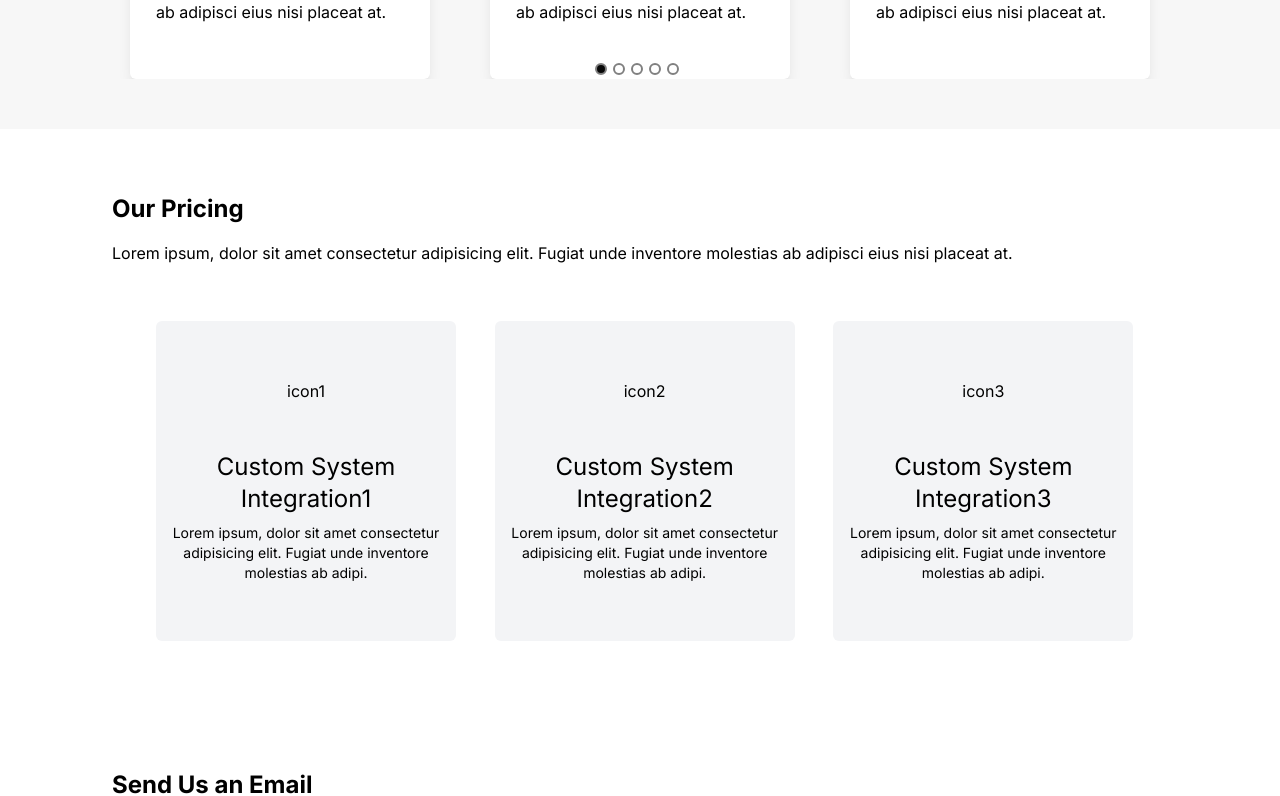
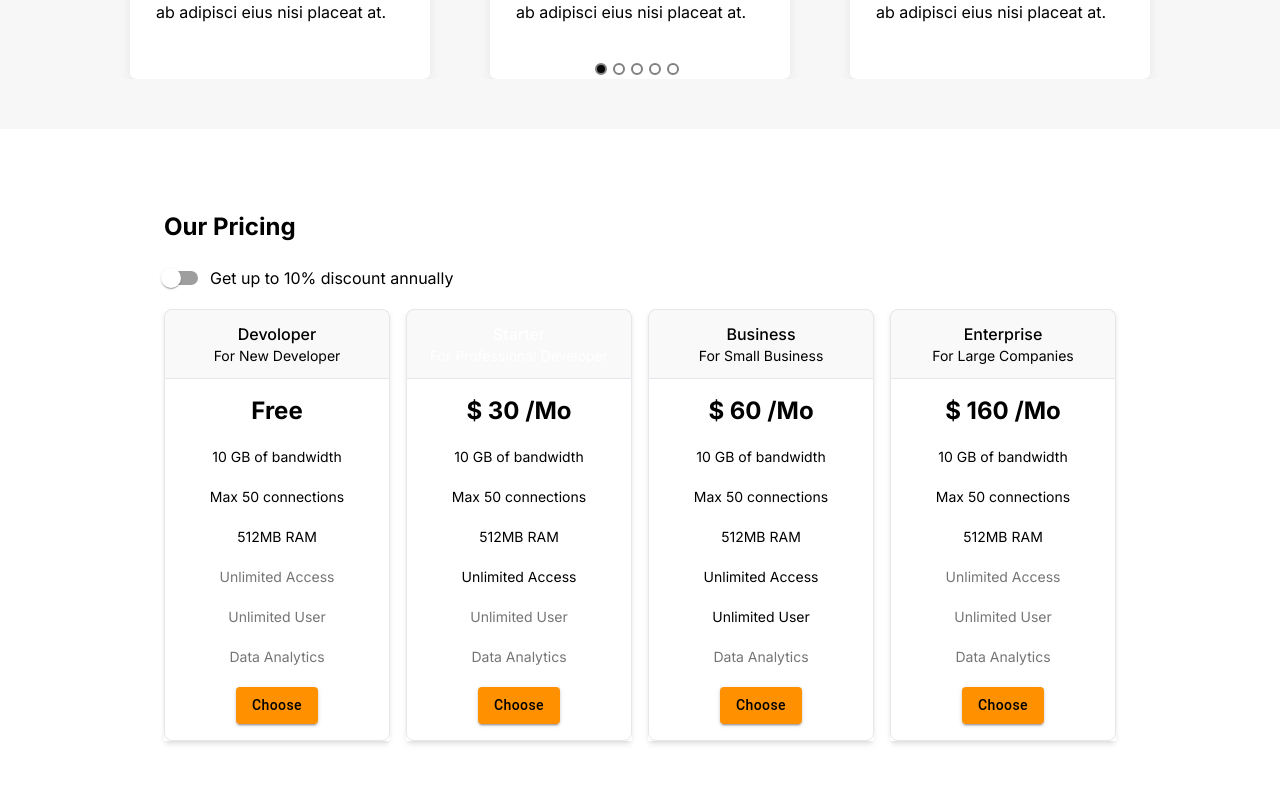
Before and after one commit to 2625-glitch/LandingPage, a React app: page /home in a window 1280 px wide. Shown: the part 2545-3341 px from the top of the page. Built offline with nearby package versions, Linux system fonts and the light colour scheme; the HTML template or start-up script is replaced by a standard one.

Commit message:
Added Pricing Component

```diff
--- /dev/null
+++ b/src/components/ParagraphItem.tsx
@@ -0,0 +1,15 @@
+import React from "react";
+
+// type ParagraphItemProps={
+//   info:stirng
+// }
+
+const ParagraphItem = ({ info, isActive }) => {
+  return (
+    <p className={`text-sm ${isActive ? "text-[#000000]" : "text-[#757575]"}`}>
+      {info}
+    </p>
+  );
+};
+
+export default ParagraphItem;
--- a/src/components/Pricing.jsx
+++ b/src/components/Pricing.jsx
@@ -1,31 +1,150 @@
-import React from 'react'
+import React, { useState } from "react";
+import Switch from "@mui/material/Switch";
+import PricingCard from "./PricingCard";
 
 const Pricing = () => {
-    const services = [
-        {id:1 , title: "Custom System Integration1" , desc: "Lorem ipsum, dolor sit amet consectetur adipisicing elit. Fugiat unde inventore molestias ab adipi." , image:"icon1"},
-        {id:2 , title: "Custom System Integration2" , desc: "Lorem ipsum, dolor sit amet consectetur adipisicing elit. Fugiat unde inventore molestias ab adipi." , image:"icon2"},
-        {id:3 , title: "Custom System Integration3" , desc: "Lorem ipsum, dolor sit amet consectetur adipisicing elit. Fugiat unde inventore molestias ab adipi." , image:"icon3"}
-    ]
+  const [switchState, setSwitchState] = useState(false);
+
+  const handleSwitchChange = () => {
+    setSwitchState(!switchState);
+  };
+
+  const services = [
+    {
+      role: "Devoloper",
+      description: "For New Developer",
+      price: "Free",
+      bandwidth: {
+        info: "10 GB of bandwidth",
+        isActive: true,
+      },
+      connections: {
+        info: "Max 50 connections",
+        isActive: true,
+      },
+      ram: {
+        info: "512MB RAM",
+        isActive: true,
+      },
+      access: {
+        info: "Unlimited Access",
+        isActive: false,
+      },
+      user: {
+        info: "Unlimited User",
+        isActive: false,
+      },
+      data: {
+        info: "Data Analytics",
+        isActive: false,
+      },
+    },
+    {
+      role: "Starter",
+      description: "For Professional Developer",
+      price: "30",
+      bandwidth: {
+        info: "10 GB of bandwidth",
+        isActive: true,
+      },
+      connections: {
+        info: "Max 50 connections",
+        isActive: true,
+      },
+      ram: {
+        info: "512MB RAM",
+        isActive: true,
+      },
+      access: {
+        info: "Unlimited Access",
+        isActive: true,
+      },
+      user: {
+        info: "Unlimited User",
+        isActive: false,
+      },
+      data: {
+        info: "Data Analytics",
+        isActive: false,
+      },
+    },
+    {
+      role: "Business",
+      description: "For Small Business",
+      price: "60",
+      bandwidth: {
+        info: "10 GB of bandwidth",
+        isActive: true,
+      },
+      connections: {
+        info: "Max 50 connections",
+        isActive: true,
+      },
+      ram: {
+        info: "512MB RAM",
+        isActive: true,
+      },
+      access: {
+        info: "Unlimited Access",
+        isActive: true,
+      },
+      user: {
+        info: "Unlimited User",
+        isActive: true,
+      },
+      data: {
+        info: "Data Analytics",
+        isActive: false,
+      },
+    },
+    {
+      role: "Enterprise",
+      description: "For Large Companies",
+      price: "160",
+      bandwidth: {
+        info: "10 GB of bandwidth",
+        isActive: true,
+      },
+      connections: {
+        info: "Max 50 connections",
+        isActive: true,
+      },
+      ram: {
+        info: "512MB RAM",
+        isActive: true,
+      },
+      access: {
+        info: "Unlimited Access",
+        isActive: false,
+      },
+      user: {
+        info: "Unlimited User",
+        isActive: false,
+      },
+      data: {
+        info: "Data Analytics",
+        isActive: false,
+      },
+    },
+  ];
   return (
-    <div className='md:px-28 px-6 py-16 max-w-screen-2xl mx-auto' id='pricing'>
-        <div>
-            <h2 className='text-2xl font-bold mb-4'>Our Pricing</h2>
-            <p>
-            Lorem ipsum, dolor sit amet consectetur adipisicing elit. Fugiat unde inventore molestias ab adipisci eius nisi placeat at.
-            </p>
+    <div className="px-[100px] py-[50px]">
+      <div className="md:px-16 py-8">
+        <h2 className="text-2xl font-bold mb-4">Our Pricing</h2>
+        <div className="flex items-center justify-start ml-[-12px]">
+          <Switch checked={switchState} onChange={handleSwitchChange} />
+          <p> Get up to 10% discount annually</p>
         </div>
-        <div className='mt-14 grid lg:grid-cols-3 md:grid-cols-2 grid-cols-1  md:w-11/12 mx-auto gap-12'>
-          {
-            services.map(service => <div key={service.id} className='px-4 py-8 text-center md:w-[300px] mx-auto md:h-80 rounded-md shadowcursor-pointer hover:-translate-y-5
-            hover:border-b-4 hover:border-indigo-700 transition-all duration-300 flex items-center justify-center h-full bg-gray-100'>
-            <div>
-              <div className='h-14 w-14 mx-auto rounted-t1-3xl rounded-br-3xl mb-4'>{service.image}</div>
-              <h4 className='text-2xl font-semi-bold mb-2 px-2'>{service.title}</h4>
-              <p className='text-sm'>{service.desc}</p>
-            </div>
-            </div>)
-          }
+        <div className="grid grid-cols-4 gap-4 mt-3">
+          {services.map((service, index) => (
+            <PricingCard
+              service={service}
+              index={index}
+              switchState={switchState}
+            />
+          ))}
         </div>
+      </div>
     </div>
   );
 };
--- /dev/null
+++ b/src/components/PricingCard.tsx
@@ -0,0 +1,58 @@
+import React from "react";
+
+import ParagraphItem from "./ParagraphItem";
+import { Button } from "@mui/material";
+
+const PricingCard = ({ service, index, switchState }) => {
+  const { role, description, bandwidth, connections, ram, access, user, data } =
+    service;
+  return (
+    <div
+      key={index}
+      className="col-span-1 hover:shadow-xl  transition-all duration-300 bg-white shadow-md"
+    >
+      <div
+        className={`flex flex-col items-center justify-center bg-[#F9F9F9] p-3 border-x border-t rounded-t-lg ${
+          index === 1 && "bg-[#3F50B5] text-white"
+        }`}
+      >
+        <h3 className="text-base font-medium">{role}</h3>
+        <p className="text-sm">{description}</p>
+      </div>
+      <div className="flex flex-col gap-5 items-center justify-center p-4 border rounded-b-lg">
+        <h2 className="text-2xl font-bold">
+          {service.price === "Free"
+            ? service.price
+            : !switchState
+            ? `$ ${service.price} /Mo`
+            : `$ ${service.price * 12 - service.price * 12 * 0.1} /Yr`}
+        </h2>
+        <ParagraphItem info={bandwidth.info} isActive={bandwidth.isActive} />
+        <ParagraphItem
+          info={connections.info}
+          isActive={connections.isActive}
+        />
+        <ParagraphItem info={ram.info} isActive={ram.isActive} />
+        <ParagraphItem info={access.info} isActive={access.isActive} />
+        <ParagraphItem info={user.info} isActive={user.isActive} />
+        <ParagraphItem info={data.info} isActive={data.isActive} />
+        <Button
+          variant="contained"
+          disableRipple
+          sx={{
+            backgroundColor: "#FF9100",
+            color: "black",
+            textTransform: "none",
+            "&:hover": {
+              backgroundColor: "#FE6D01", // New background color on hover
+            },
+          }}
+        >
+          Choose
+        </Button>
+      </div>
+    </div>
+  );
+};
+
+export default PricingCard;
```
